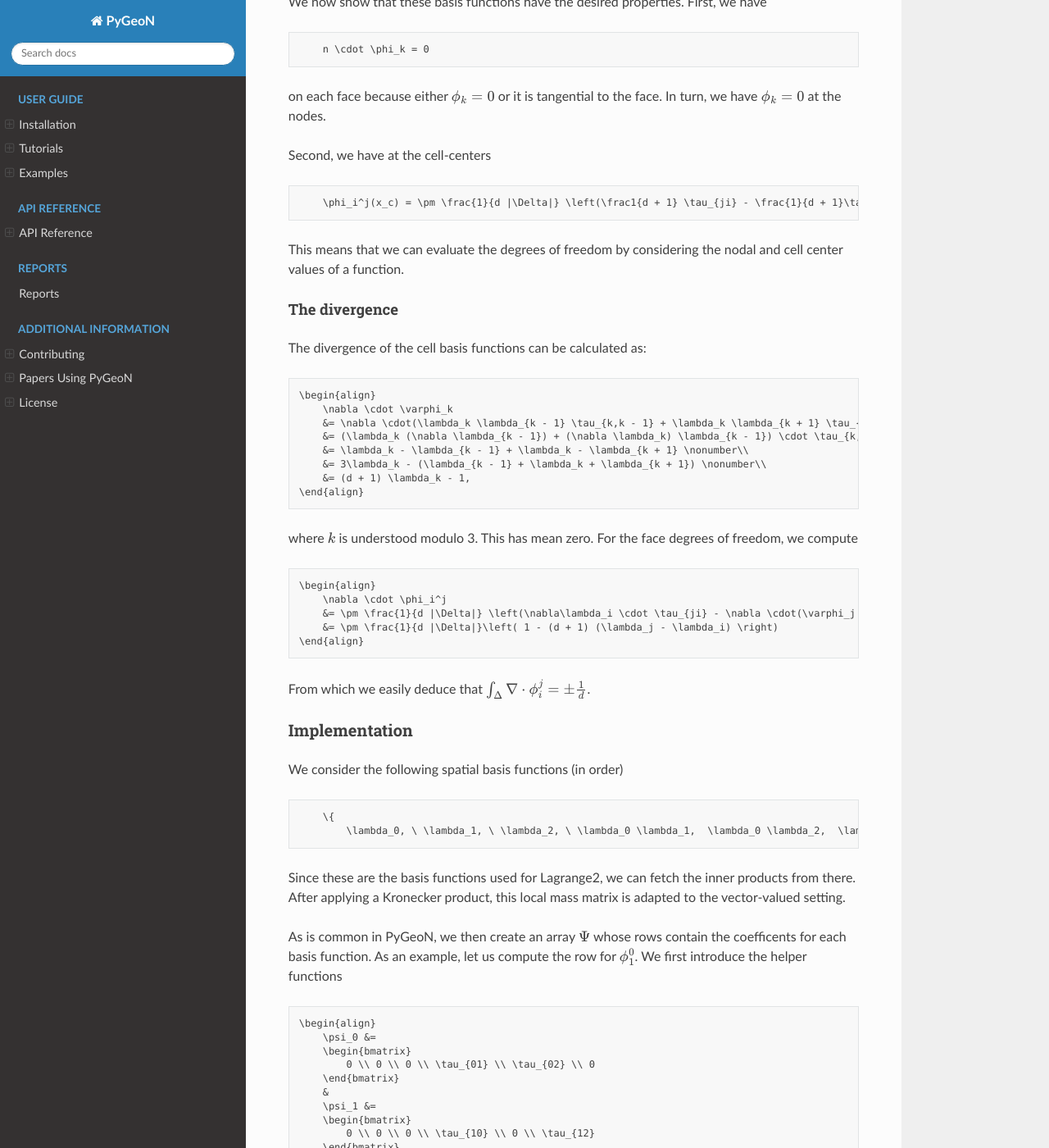
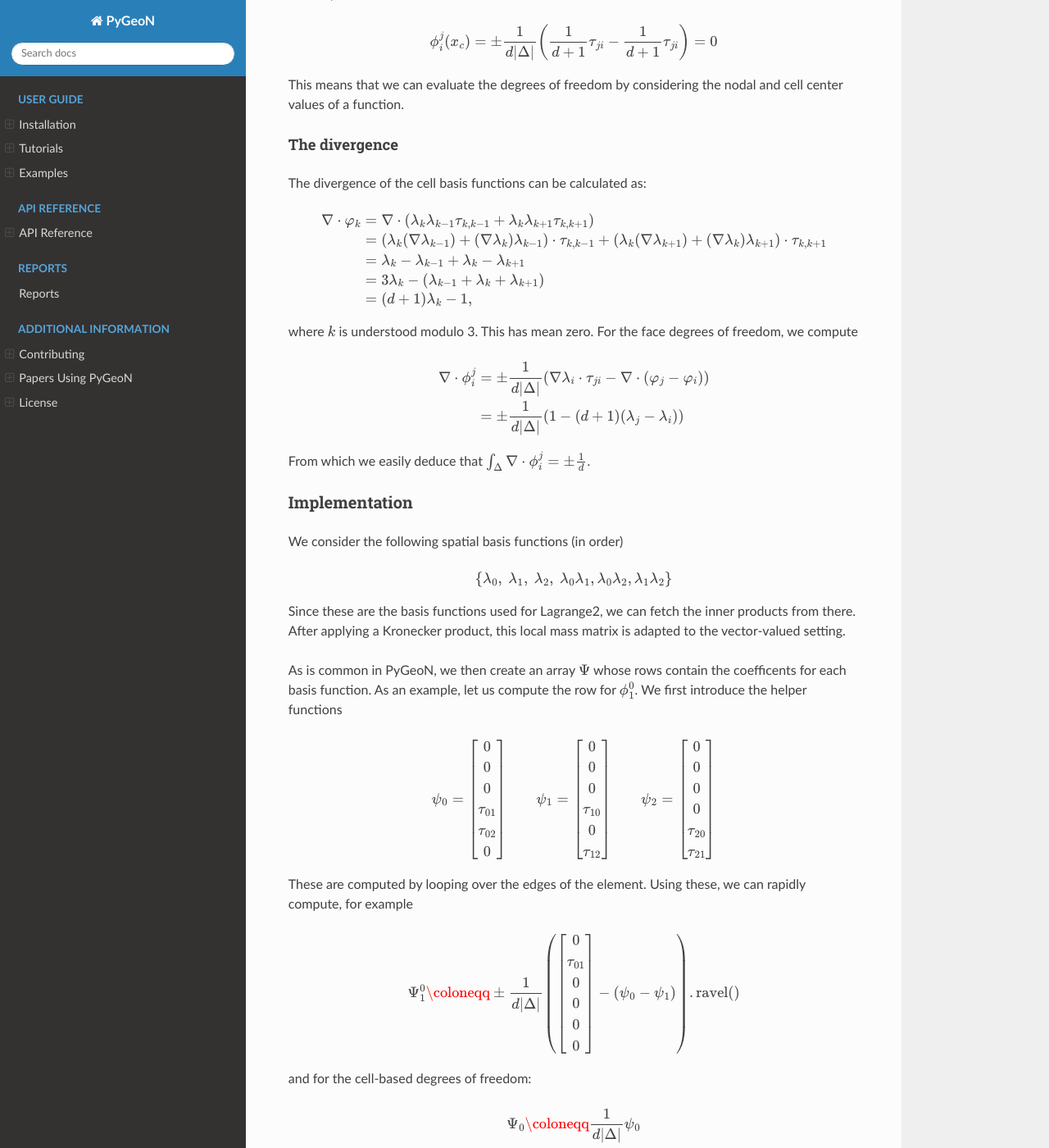
Before and after one commit to compgeo-mox/pygeon, a Sphinx documentation site: the page built from docs/reports_src/RT1.md, in a window 1280 px wide and 1400 px high, scrolled down 1410 px. Shown: the whole window at 82% size. Built offline with Sphinx 7.4.7 and the Read the Docs theme 3.1.0, drawn with Linux system fonts in a browser that asks for light colours; pages that are not in the unit, such as notebooks, are missing from menus; some of the changed text lies outside the part shown.

Commit message:
Docs: fix math fences in reports to MyST syntax
- Replace {math} in RT1.md to render equations properly
- Eliminates Pygments 'math' lexer warnings during build

````diff
--- a/docs/reports_src/RT1.md
+++ b/docs/reports_src/RT1.md
@@ -3,13 +3,13 @@
 ## 2D
 Consider $d = 2$, a triangle with nodes $\{x_0, x_1, x_2\}$, and let the tangents be given by
 
-```math
+```{math}
 \tau_{ij} = x_j - x_i
 ```
 
 Following Eggers and Radu (2020), we consider the following basis functions
 
-```math
+```{math}
 \begin{align}
     \varphi_0 &\coloneqq \lambda_0 \lambda_2 \tau_{02} + \lambda_0 \lambda_1 \tau_{01} \\
     \varphi_1 &\coloneqq \lambda_1 \lambda_0 \tau_{10} + \lambda_1 \lambda_2 \tau_{12} \\
@@ -19,7 +19,7 @@ Following Eggers and Radu (2020), we consider the following basis functions
 
 At the cell center, each $\lambda_i = \frac1{d + 1}$, so we have the following identity:
 
-```math
+```{math}
 \begin{align}
     (\varphi_0 - \varphi_1)(x_c) &= \frac{1}{(d + 1)^2}(\tau_{02} + \tau_{01} - \tau_{10} - \tau_{12}) \nonumber\\
     &= \frac{1}{(d + 1)^2}(3 \tau_{01} - (\tau_{01} + \tau_{12} + \tau_{20}))
@@ -31,7 +31,7 @@ At the cell center, each $\lambda_i = \frac1{d + 1}$, so we have the following i
 Let $\phi_i^j$ denote the basis function for the the degree of freedom at face $f_j$ and node $x_i$. Letting $x^j$ be the node opposite face $f_j$,
 we propose the following basis function
 
-```math
+```{math}
 \begin{align}
     \phi_1^0 &\coloneqq \pm \frac{1}{d |\Delta|} \left(\lambda_1 \tau_{01} - (\varphi_0 - \varphi_1) \right)
 \end{align}
@@ -62,7 +62,7 @@ Note that $\phi_0 + \phi_1 + \phi_2 = 0$, so we can span all three with $\{\phi_
 #### Degrees of freedom
 We now show that these basis functions have the desired properties. First, we have
 
-```math
+```{math}
     n \cdot \phi_k = 0
 ```
 
@@ -70,7 +70,7 @@ on each face because either $\phi_k = 0$ or it is tangential to the face. In tur
 
 Second, we have at the cell-centers
 
-```math
+```{math}
     \phi_i^j(x_c) = \pm \frac{1}{d |\Delta|} \left(\frac1{d + 1} \tau_{ji} - \frac{1}{d + 1}\tau_{ji} \right) = 0
 ```
 
@@ -80,7 +80,7 @@ This means that we can evaluate the degrees of freedom by considering the nodal
 
 The divergence of the cell basis functions can be calculated as:
 
-```math
+```{math}
 \begin{align}
     \nabla \cdot \varphi_k
     &= \nabla \cdot(\lambda_k \lambda_{k - 1} \tau_{k,k - 1} + \lambda_k \lambda_{k + 1} \tau_{k, k + 1}) \nonumber\\
@@ -93,7 +93,7 @@ The divergence of the cell basis functions can be calculated as:
 
 where $k$ is understood modulo 3. This has mean zero. For the face degrees of freedom, we compute
 
-```math
+```{math}
 \begin{align}
     \nabla \cdot \phi_i^j
     &= \pm \frac{1}{d |\Delta|} \left(\nabla\lambda_i \cdot \tau_{ji} - \nabla \cdot(\varphi_j - \varphi_i) \right) \nonumber\\
@@ -107,7 +107,7 @@ From which we easily deduce that $\int_\Delta \nabla \cdot \phi_i^j = \pm \frac1
 
 We consider the following spatial basis functions (in order)
 
-```math
+```{math}
     \{
         \lambda_0, \ \lambda_1, \ \lambda_2, \ \lambda_0 \lambda_1,  \lambda_0 \lambda_2,  \lambda_1 \lambda_2 \}
 ```
@@ -116,7 +116,7 @@ Since these are the basis functions used for Lagrange2, we can fetch the inner p
 
 As is common in PyGeoN, we then create an array $\Psi$ whose rows contain the coefficents for each basis function. As an example, let us compute the row for $\phi_1^0$. We first introduce the helper functions
 
-```math
+```{math}
 \begin{align}
     \psi_0 &=
     \begin{bmatrix}
@@ -138,7 +138,7 @@ As is common in PyGeoN, we then create an array $\Psi$ whose rows contain the co
 These are computed by looping over the edges of the element.
 Using these, we can rapidly compute, for example
 
-```math
+```{math}
     \Psi_1^0 \coloneqq \pm \frac1{d |\Delta|}\left(
     \begin{bmatrix}
         0 \\ \tau_{01} \\ 0 \\ 0 \\ 0 \\ 0
@@ -149,7 +149,7 @@ Using these, we can rapidly compute, for example
 
 and for the cell-based degrees of freedom:
 
-```math
+```{math}
     \Psi_0 \coloneqq \frac{1}{d |\Delta|} \psi_0
 ```
 
@@ -157,7 +157,7 @@ and for the cell-based degrees of freedom:
 
 The three-dimensional generalization of $\varphi$ is given by
 
-```math
+```{math}
 \begin{align}
     \varphi_k &\coloneqq
     \sum_{i \ne k} \lambda_k \lambda_i \tau_{ki}
@@ -166,7 +166,7 @@ The three-dimensional generalization of $\varphi$ is given by
 
 A similar calculation as in 2D shows us that
 
-```math
+```{math}
 \begin{align}
     (\varphi_0 - \varphi_1)(x_c)
     &= \frac{1}{(d + 1)^2}(\tau_{01} + \tau_{02} + \tau_{03} - \tau_{10} - \tau_{12} - \tau_{13}) \nonumber\\
@@ -178,7 +178,7 @@ A similar calculation as in 2D shows us that
 
 so we again propose the basis functions
 
-```math
+```{math}
 \begin{align}
     \phi_i^j &\coloneqq \pm \frac{1}{d |\Delta|} \left(\lambda_1 \tau_{ji} - (\varphi_j - \varphi_i) \right) \nonumber\\
     \phi_k &\coloneqq \frac{1}{d |\Delta|} \varphi_k
@@ -189,7 +189,7 @@ The properties concerning the degrees of freedom follow immediately. All we need
 
 ### The divergence
 
-```math
+```{math}
 \begin{align}
     \nabla \cdot \varphi_k &=
     \sum_{i \ne k} \nabla \cdot \lambda_k \lambda_i \tau_{ki} \nonumber\\
````
